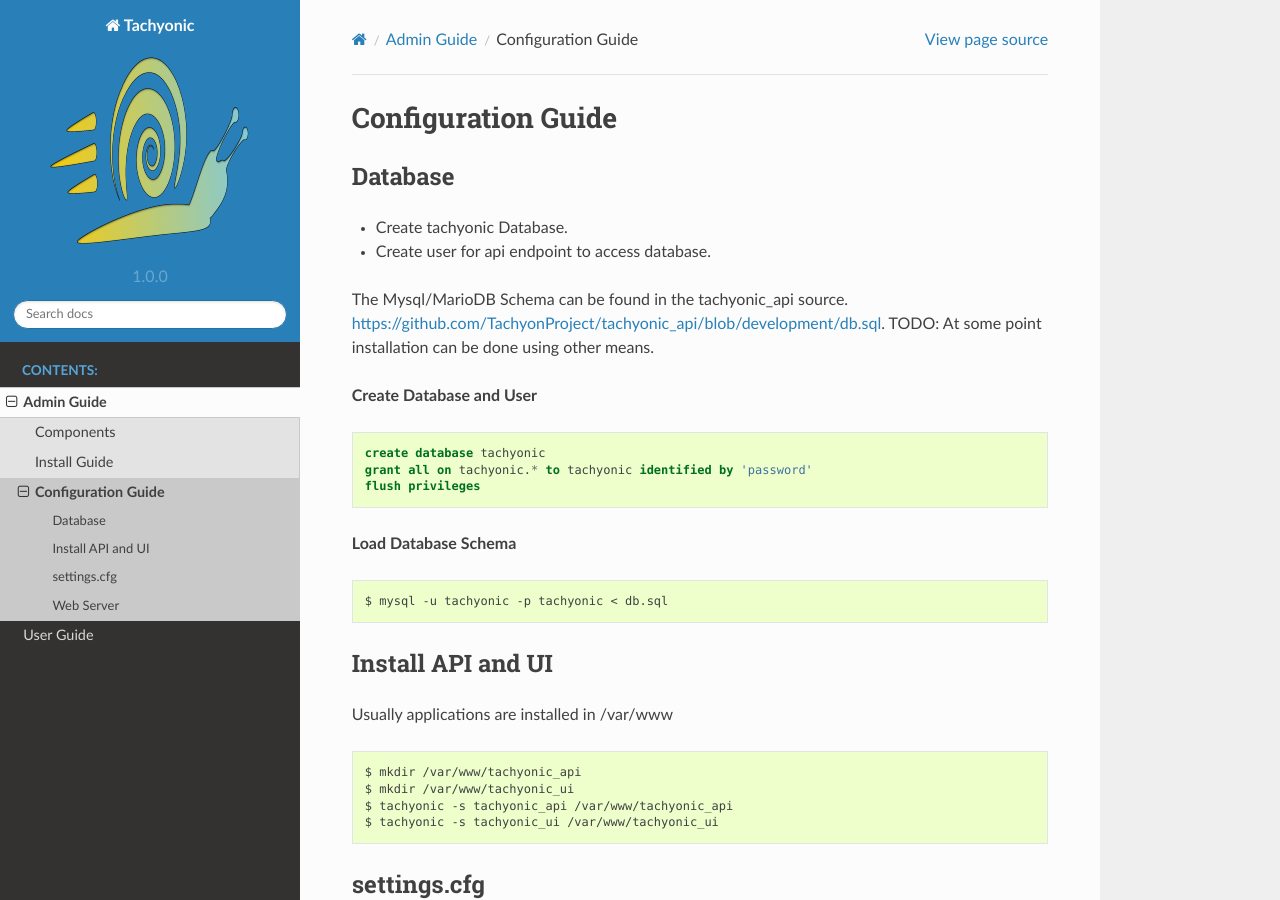
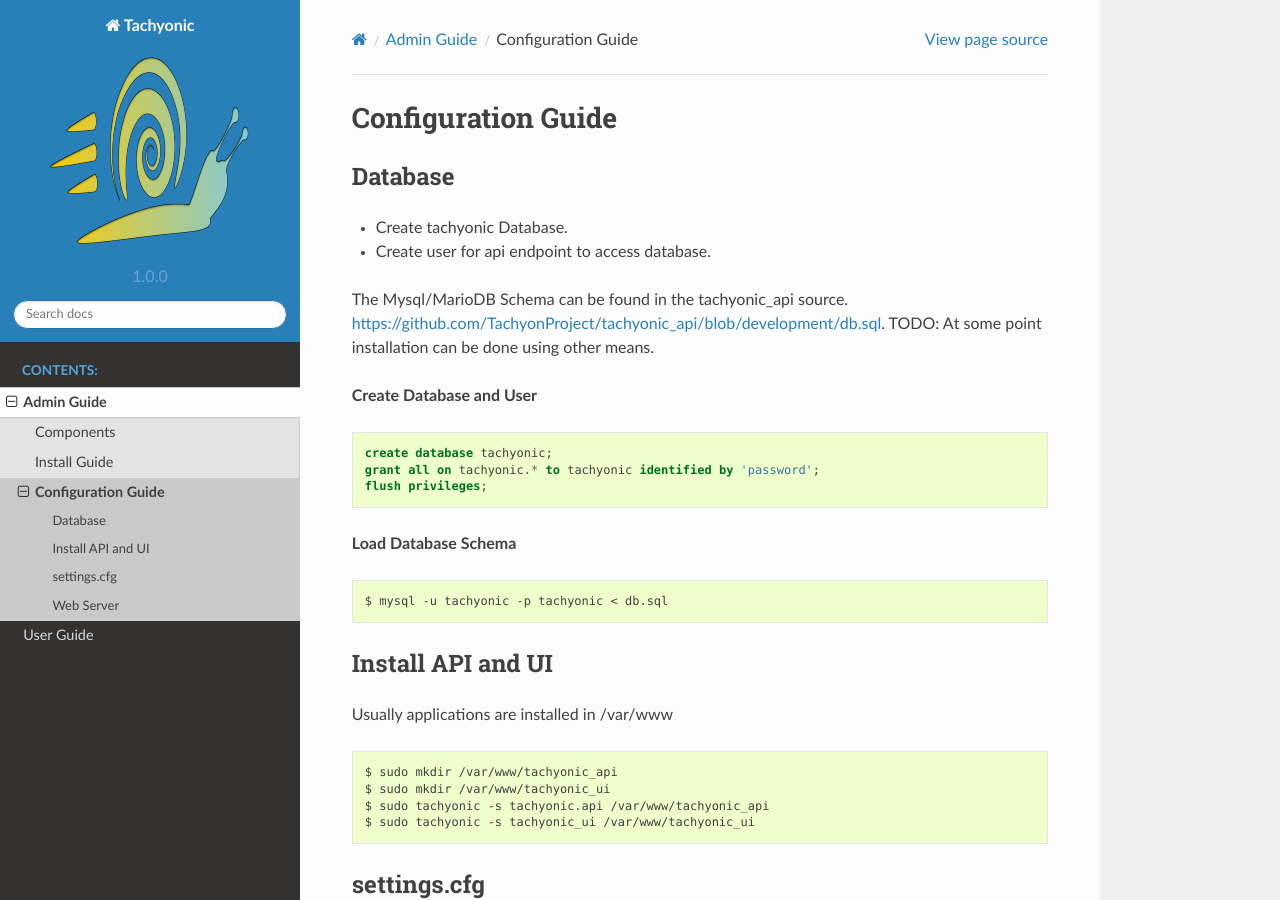
Before and after one commit to Vuader/tachyonic-namespace, a Sphinx documentation site: the page built from docs/source/admin/config.rst, in a window 1280 px wide and 900 px high. Built offline with Sphinx 7.4.7 and the Read the Docs theme 2.0.0, drawn with Linux system fonts in a browser that asks for light colours.

Commit message:
Fixed config.rst with sudo etc

```diff
--- a/docs/source/admin/config.rst
+++ b/docs/source/admin/config.rst
@@ -15,9 +15,9 @@
 
 .. code:: mysql
 
-    create database tachyonic
-    grant all on tachyonic.* to tachyonic identified by 'password'
-    flush privileges
+    create database tachyonic;
+    grant all on tachyonic.* to tachyonic identified by 'password';
+    flush privileges;
 
 **Load Database Schema**
 
@@ -32,10 +32,10 @@
 
 .. code:: bash
 
-    $ mkdir /var/www/tachyonic_api
-    $ mkdir /var/www/tachyonic_ui
-    $ tachyonic -s tachyonic_api /var/www/tachyonic_api
-    $ tachyonic -s tachyonic_ui /var/www/tachyonic_ui
+    $ sudo mkdir /var/www/tachyonic_api
+    $ sudo mkdir /var/www/tachyonic_ui
+    $ sudo tachyonic -s tachyonic.api /var/www/tachyonic_api
+    $ sudo tachyonic -s tachyonic_ui /var/www/tachyonic_ui
 
 settings.cfg
 ------------
```
